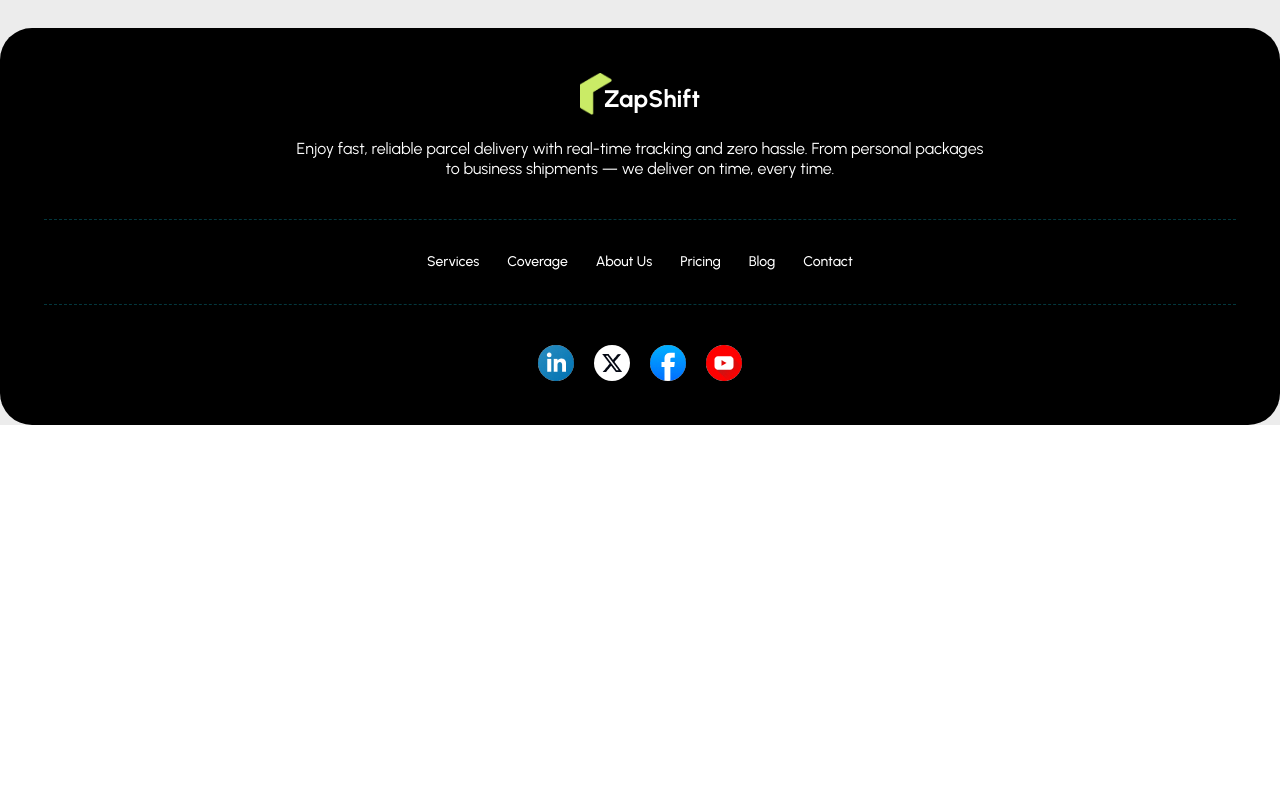
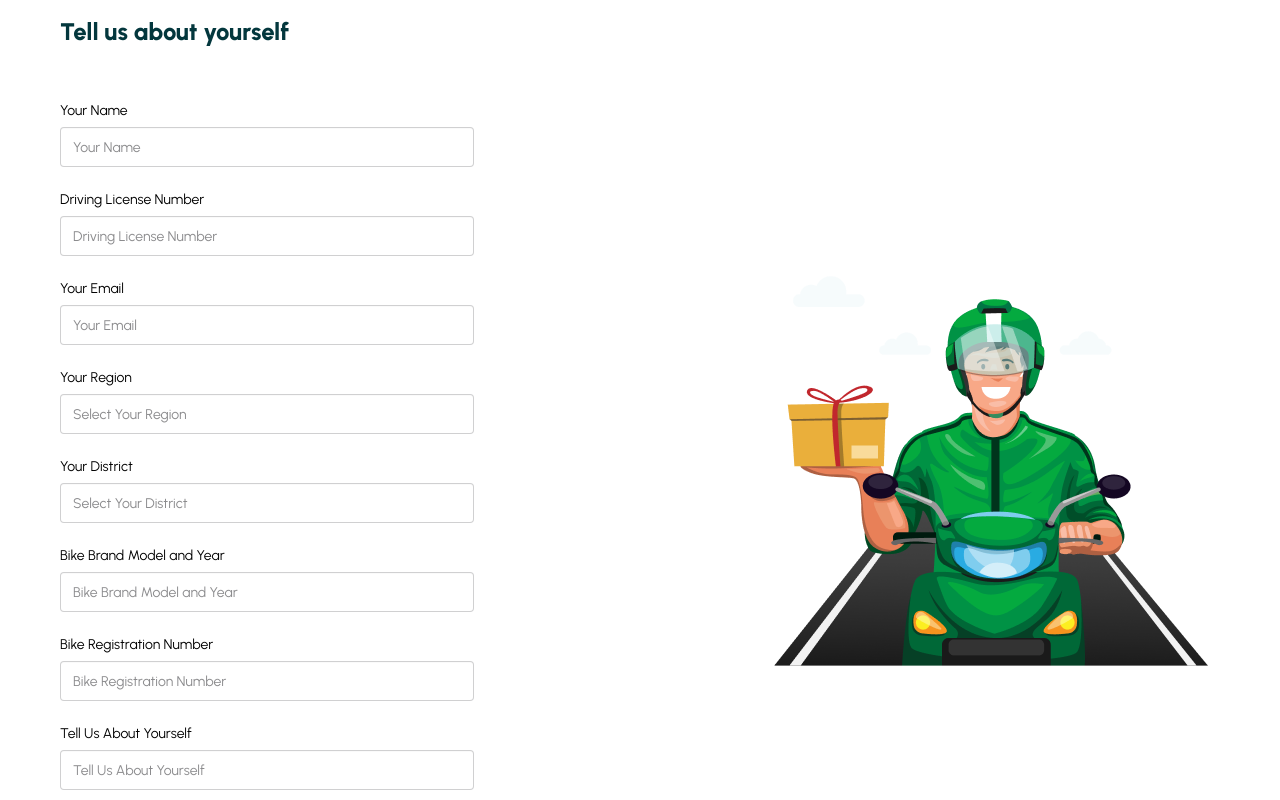
Before and after one commit to ashiqur0/zap-shift-client, a React (Vite) app: page /rider in a window 1280 px wide. Shown: the part 360-1160 px from the top of the page. Before the commit the page ends 825 px from the top, so only its background shows below. Built offline with nearby package versions, Linux system fonts and the light colour scheme; no server answers; sample sign-in values are in the browser's storage.

Commit message:
Update Be A Rider Page

```diff
--- a/src/pages/Private/Rider/Rider.jsx
+++ b/src/pages/Private/Rider/Rider.jsx
@@ -1,9 +1,103 @@
 import React from 'react';
+import { useForm } from "react-hook-form";
+import rider from '../../../assets/agent-pending.png'
 
 const Rider = () => {
+
+    const { register, handleSubmit, formState: { errors } } = useForm();
+
+    const handleSendParcel = data => {
+        console.log(data);
+    }
+
     return (
         <div className='md:max-w-7xl md:mx-auto p-15 bg-white my-20 rounded-2xl'>
-            <h1>Be A Rider Page</h1>
+            <h1 className='md:text-3xl text-2xl text-secondary font-extrabold'>Be A Rider Page</h1>
+            <p className='text-txt mt-5 w-1/2'>Enjoy fast, reliable parcel delivery with real-time tracking and zero hassle. From personal packages to business shipments — we deliver on time, every time.</p>
+
+            <h1 className='text-2xl font-extrabold text-secondary mt-12'>Tell us about yourself</h1>
+
+            <div className='flex md:flex-row justify-between items-center flex-col w-full'>
+                <form onSubmit={handleSubmit(handleSendParcel)} className='w-1/2'>
+                    <div className='my-8 gap-10'>
+                        {/* rider details */}
+                        <div className='w-full'>
+                            <fieldset className="fieldset w-full">
+
+                                <label className="label mt-4 text-[14px] text-black">Your Name</label>
+                                <input
+                                    type="text"
+                                    {...register('riderName')}
+                                    className="input w-5/7"
+                                    placeholder='Your Name'
+                                />
+
+                                <label className="label mt-4 text-[14px] text-black">Driving License Number</label>
+                                <input
+                                    type="text"
+                                    {...register('license')}
+                                    className="input w-5/7"
+                                    placeholder='Driving License Number'
+                                />
+
+                                <label className="label mt-4 text-[14px] text-black">Your Email</label>
+                                <input
+                                    type="text"
+                                    {...register('riderEmail')}
+                                    className="input w-5/7"
+                                    placeholder='Your Email'
+                                />
+
+                                <label className="label mt-4 text-[14px] text-black">Your Region</label>
+                                <input
+                                    type="text"
+                                    {...register('senderRegion')}
+                                    className="input w-5/7"
+                                    placeholder='Select Your Region'
+                                />
+
+                                <label className="label mt-4 text-[14px] text-black">Your District</label>
+                                <input
+                                    type="text"
+                                    {...register('senderDistrict')}
+                                    className="input w-5/7"
+                                    placeholder='Select Your District'
+                                />
+
+                                <label className="label mt-4 text-[14px] text-black">Bike Brand Model and Year</label>
+                                <input
+                                    type="text"
+                                    {...register('bikeBrandModelYear')}
+                                    className="input w-5/7"
+                                    placeholder='Bike Brand Model and Year'
+                                />
+
+                                <label className="label mt-4 text-[14px] text-black">Bike Registration Number</label>
+                                <input
+                                    type="text"
+                                    {...register('bikeRegistrationNumber')}
+                                    className="input w-5/7"
+                                    placeholder='Bike Registration Number'
+                                />
+
+                                <label className="label mt-4 text-[14px] text-black">Tell Us About Yourself</label>
+                                <input
+                                    type="text"
+                                    {...register('aboutRider')}
+                                    className="input w-5/7"
+                                    placeholder='Tell Us About Yourself'
+                                />
+                            </fieldset>
+                        </div>
+                    </div>
+
+                    <button type="submit" className='btn btn-primary text-black w-80'>Proceed to Confirm Booking</button>
+                </form>
+
+                <div className='grid grid-1 items-center'>
+                    <img src={rider} className='' alt="" />
+                </div>
+            </div>
         </div>
     );
 };
```
